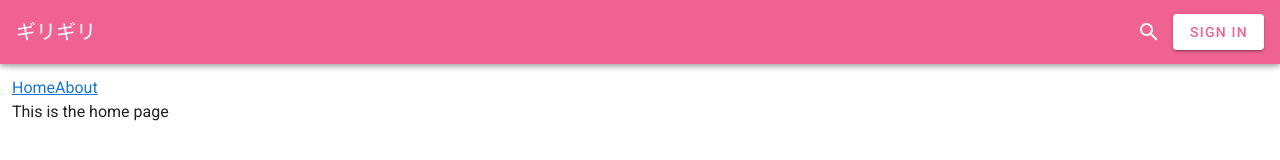
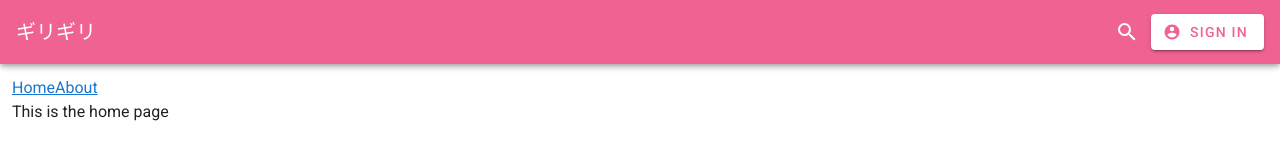
Before and after one commit to ericzyf/girigiri, a Vue app in the folder client/: page / in a window 1280 px wide. Shown: the top 160 px of the page. Built offline with nearby package versions, Linux system fonts and the light colour scheme.

Commit message:
add icon to signin button

```diff
--- a/client/src/components/AppBar.vue
+++ b/client/src/components/AppBar.vue
@@ -15,7 +15,10 @@
       <v-icon>{{ mdiMagnify }}</v-icon>
     </v-btn>
     <router-link to="/signin">
-      <v-btn color="white" class="pink--text text--lighten-2">SIGN IN</v-btn>
+      <v-btn color="white" class="pink--text text--lighten-2">
+        <v-icon left>{{ mdiAccountCircle }}</v-icon>
+        SIGN IN
+      </v-btn>
     </router-link>
   </v-app-bar>
 </template>
@@ -23,13 +26,15 @@
 <script>
 import Logo from './Logo.vue'
 import { mdiMagnify } from '@mdi/js'
+import { mdiAccountCircle } from '@mdi/js'
 
 export default {
   components: {
     Logo
   },
   data: () => ({
-    mdiMagnify
+    mdiMagnify,
+    mdiAccountCircle
   }),
 }
 </script>
```
